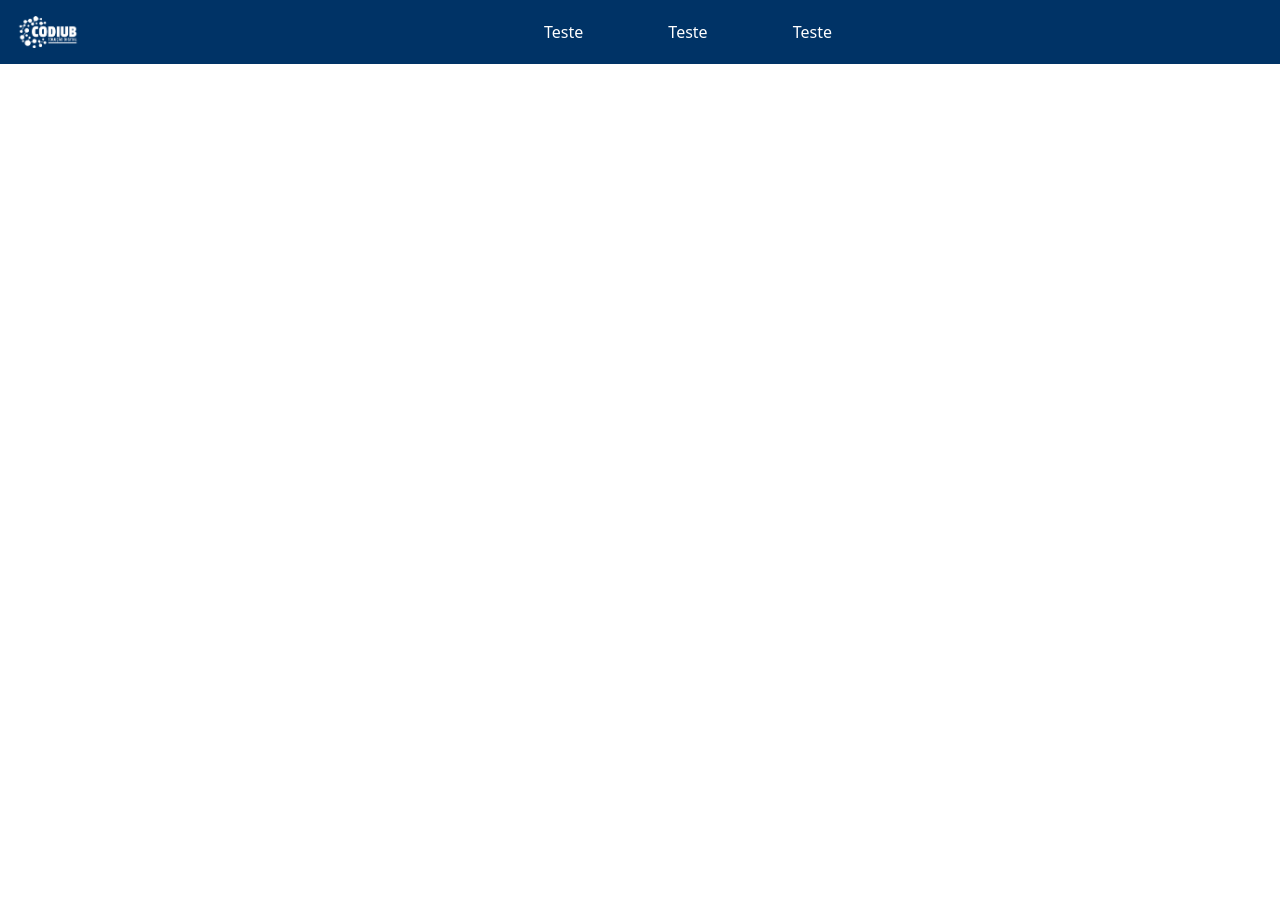
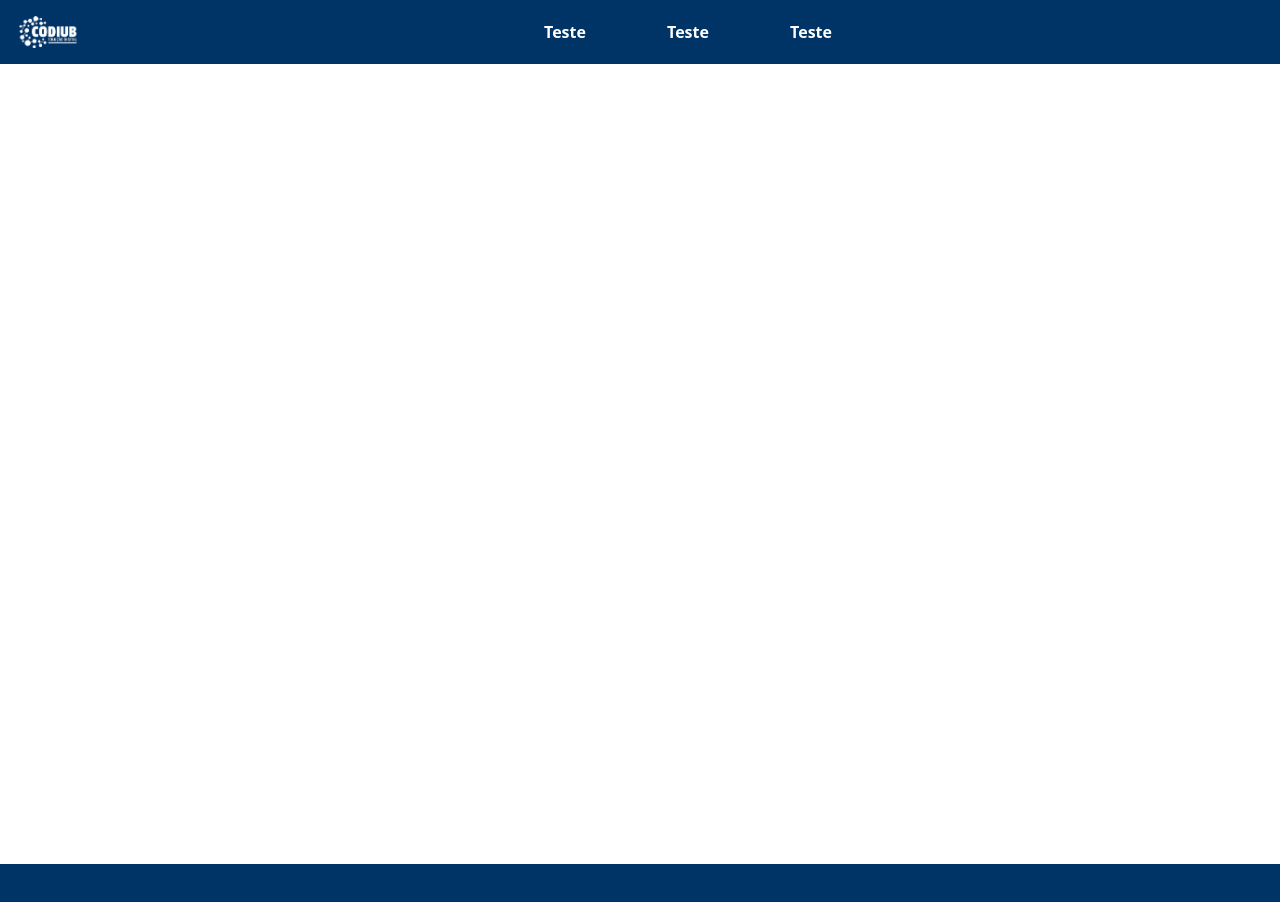
Before and after one commit to RuanEmanuell/wr-consultoria, a Next.js app: page / in a window 1280 px wide. Shown: the top 902 px of the page. Before the commit the page ends 800 px from the top, so only its background shows below. Built offline with nearby package versions, Linux system fonts and the light colour scheme.

Commit message:
(Version 1.0) Dynamic navbar

```diff
--- a/app/globals.css
+++ b/app/globals.css
@@ -1,3 +1,7 @@
 @tailwind base;
 @tailwind components;
 @tailwind utilities;
+
+html{
+  scroll-behavior: smooth;
+}
--- a/app/page.tsx
+++ b/app/page.tsx
@@ -1,22 +1,43 @@
+"use client"
+
 import Image from "next/image";
 import "./globals.css";
+import { useState, useEffect } from "react";
 
 export default function Home() {
+  const [navBarHeight, setNavbarHeight] = useState<number>(64);
+
+  useEffect(() => {
+    window.addEventListener("scroll", () => {
+      if(window.scrollY > 0){
+        setNavbarHeight(0);
+      } else {
+        setNavbarHeight(64);
+      }
+    });
+  }, []);
+
   return (
-    <div className="h-screen w-full">
-      <div className="bg-[#003366] w-full h-16 flex flex-row justify-between">
-        <Image src="/logo.png" className="w-24 h-16 p-4" alt="" width={1000} height={1000}/>
+    <div className="h-fit">
+      <nav className="bg-[#003366] w-full h-16 flex flex-row justify-between transition-all ease-in-out duration-500" style={{height: navBarHeight}}>
+        <Image src="/logo.png" className="w-24 h-16 p-4" alt="" width={1000} height={1000} />
         <div className="m-auto w-1/4 hidden md:flex justify-between px-4">
-           <a className="font-medium text-white">Teste</a>
-           <a className="font-medium text-white">Teste</a>
-           <a className="font-medium text-white">Teste</a>
+          <a className="font-semibold text-white">Teste</a>
+          <a className="font-semibold text-white">Teste</a>
+          <a className="font-semibold text-white">Teste</a>
         </div>
         <div className="flex md:hidden my-auto mx-4 w-8 h-6 flex-col">
           <section className="bg-white h-1/3 w-full"></section>
           <section className="bg-white h-1/3 w-full my-1"></section>
           <section className="bg-white h-1/3 w-full"></section>
         </div>
-      </div>
+      </nav>
+      <main className="h-fit">
+        <div className="h-screen w-full screen-0">
+        </div>
+        <div className="h-screen w-full bg-[#003366] screen-1">
+        </div>
+      </main>
     </div>
   );
 }
```
